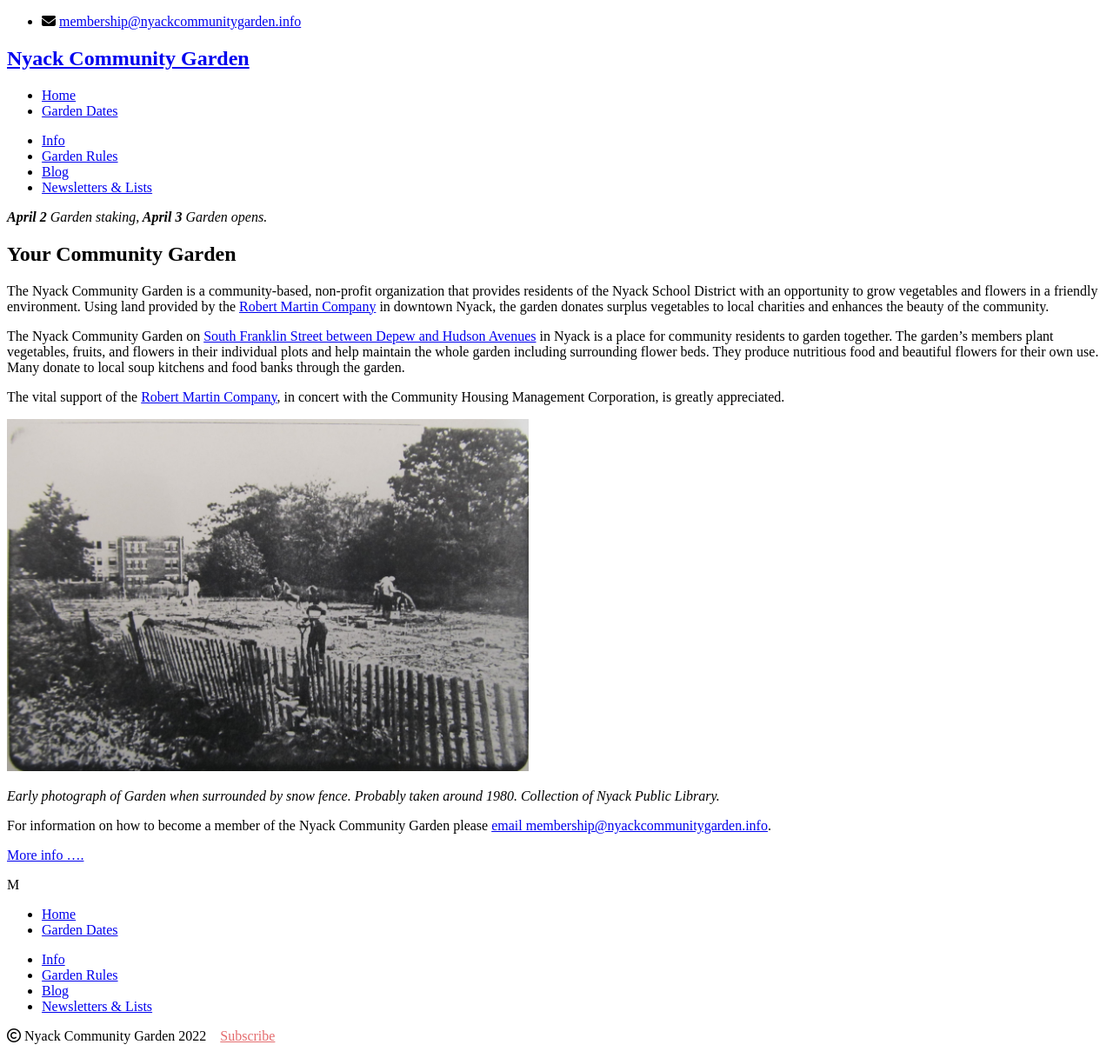
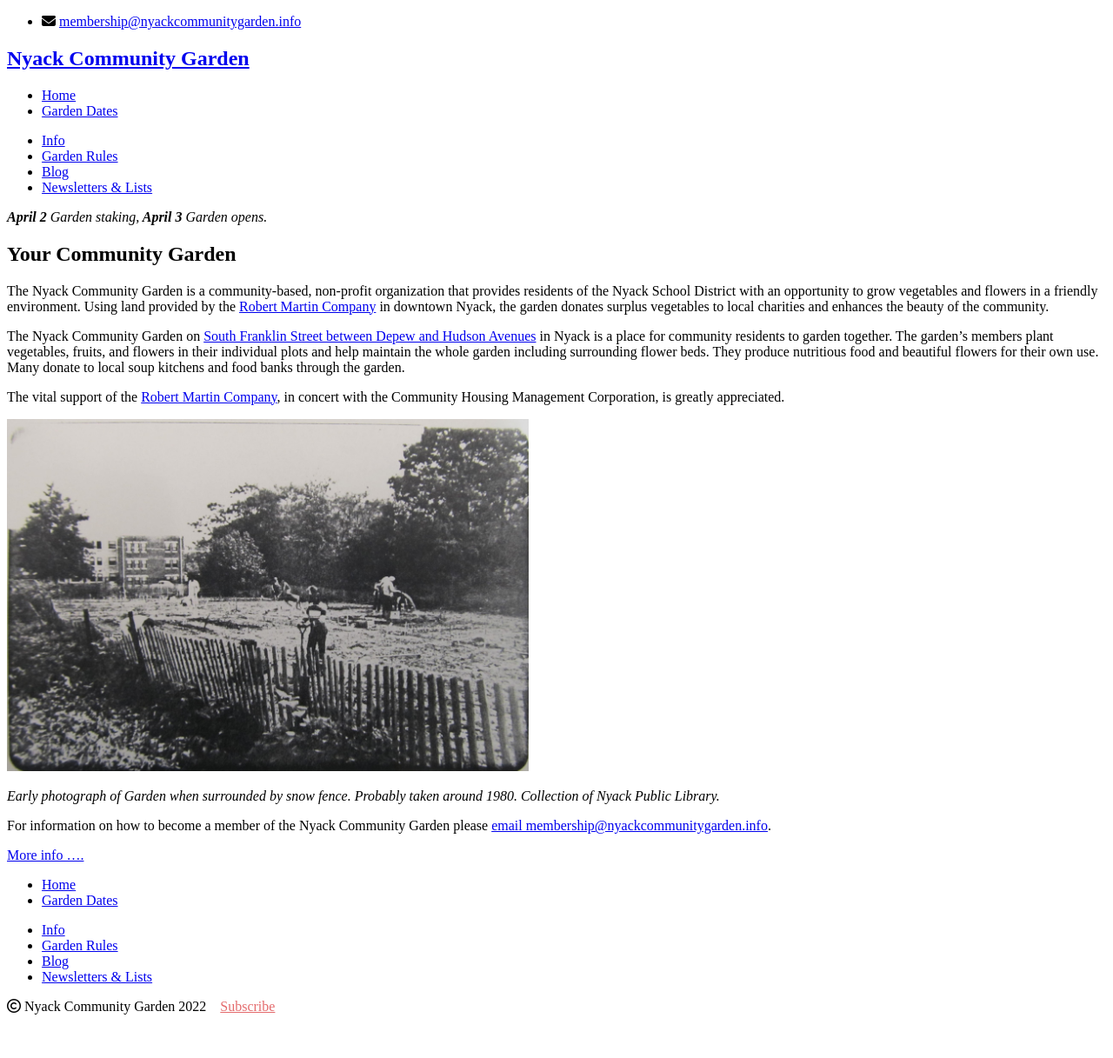
Before and after one commit to bosborne/nyackcommunitygarden, a Jekyll site: the page built from index.md, in a window 1280 px wide. Shown: the whole page at 87% size. Built offline with Jekyll 4.4.1, drawn with Linux system fonts in a browser that asks for light colours; nearby versions of some CDN libraries; library files that are not in the unit come from our copies; after the commit the page ends 1183 px from its top, so only the background shows below that.

Commit message:
Minor edits

```diff
--- a/_layouts/default.html
+++ b/_layouts/default.html
@@ -26,7 +26,7 @@
           </i>
         </p>
       </div>
-      {{ content }}M
+      {{ content }}
     </div>
   </div>
   <div class="footer">
```
